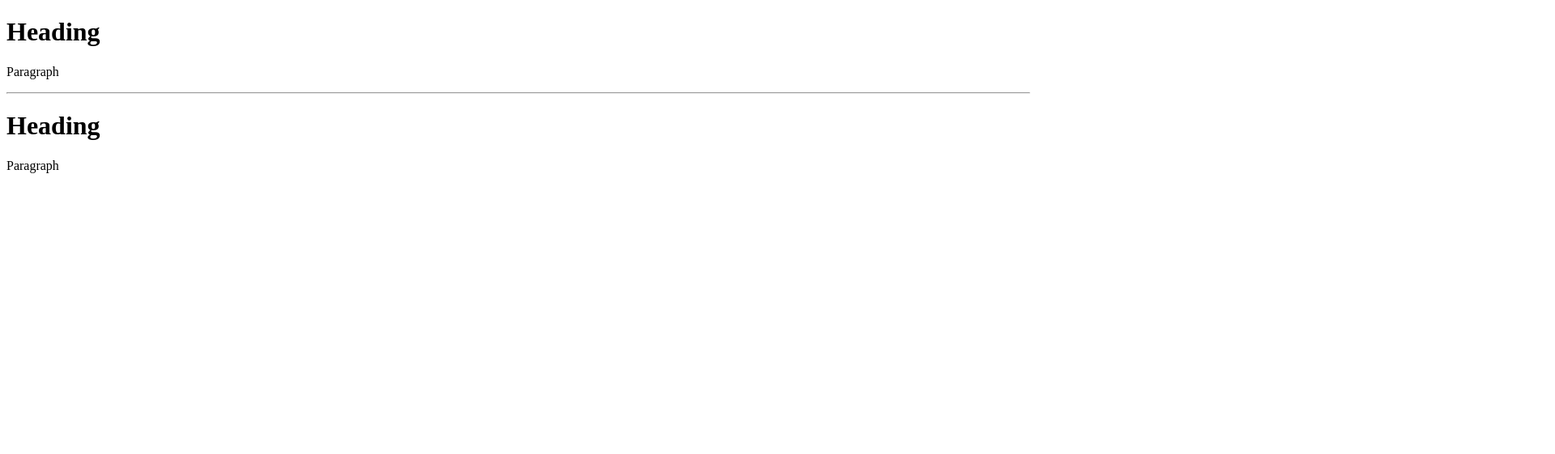
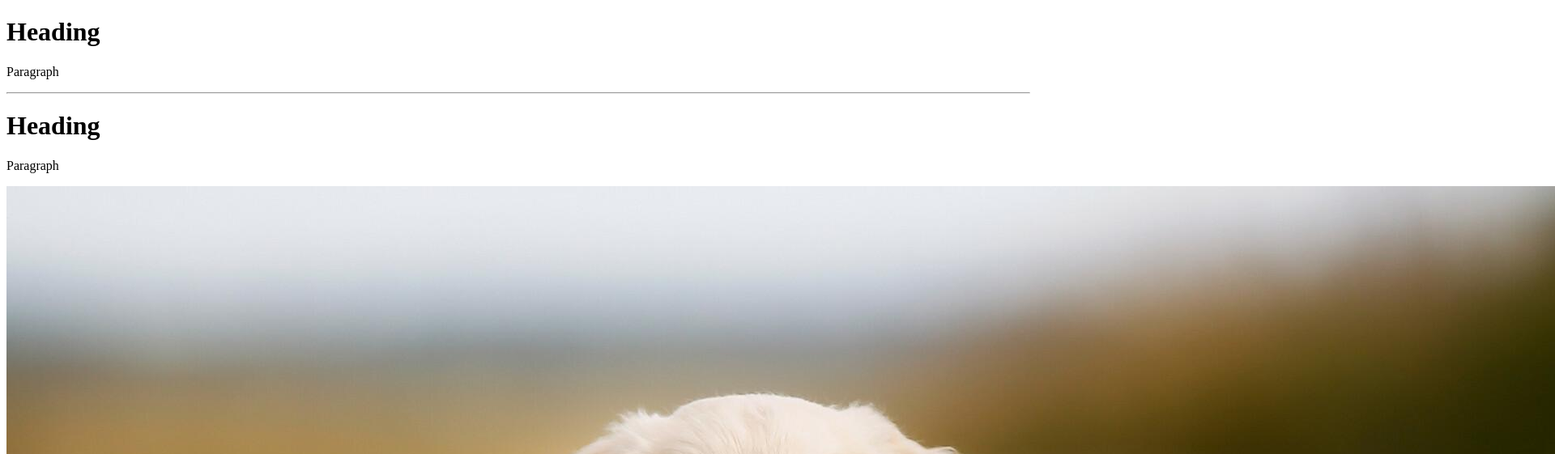
Before and after one commit to naledesgn/my-first-git-project, a plain HTML site: page index.html in a window 1280 px wide. Shown: the top 561 px of the page at 81% size, 1920 px wide, since content can reach past the window. Drawn offline with Linux system fonts and the light colour scheme.

Commit message:
Add a cute puppy

```diff
--- a/index.html
+++ b/index.html
@@ -9,5 +9,6 @@
         <hr>
         <h1>Heading</h1>
         <p>Paragraph</p>
+        <img src="cutepuppy.jpg" alt="">
     </body>
 </html>
```
Also changed, not shown: cutepuppy.jpg (added).
